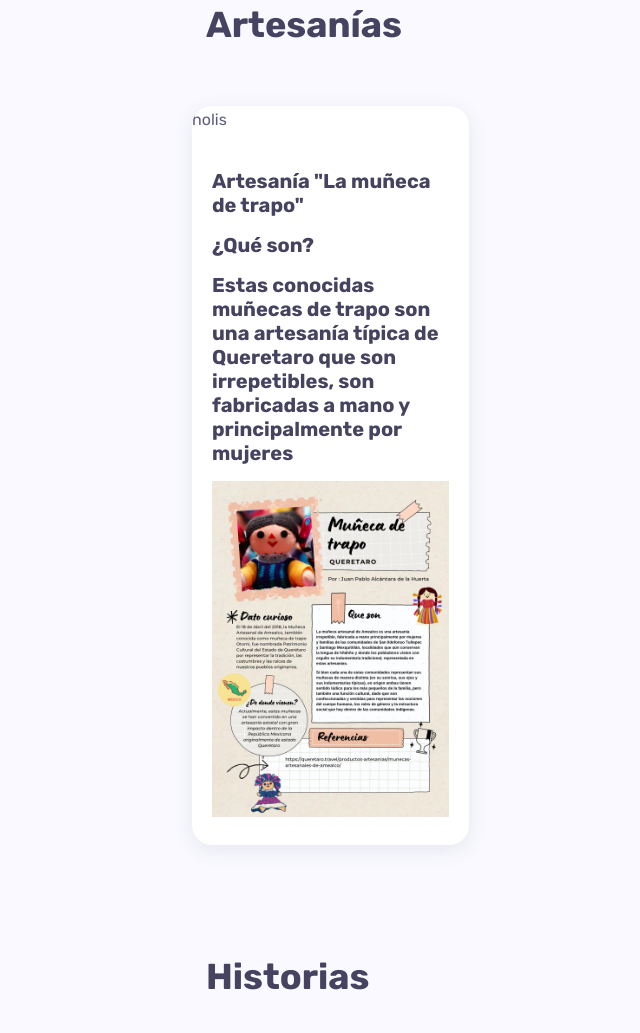
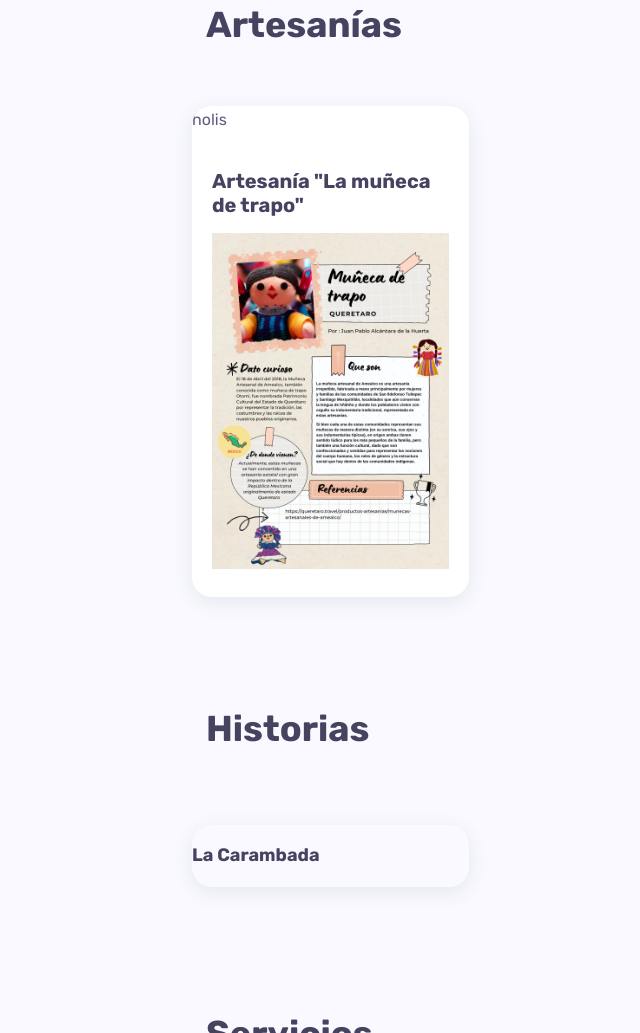
Before and after one commit to Brusolber/wdaDgfgaFFG, a plain HTML site: page index.html in a window 1280 px wide. Shown: the part 1792-2825 px from the top of the page, without its empty margins (3-643 px from the left). Drawn offline with Linux system fonts and the light colour scheme.

Commit message:
Update index.html

```diff
--- a/index.html
+++ b/index.html
@@ -332,8 +332,6 @@
             <div class="details">
               <h4 class="my-0 title">
               	<p>Artesanía "La muñeca de trapo"</p>
-				<p>¿Qué son?</p>
-			    <p>Estas conocidas muñecas de trapo son una artesanía típica de Queretaro que son irrepetibles, son fabricadas a mano y principalmente por mujeres</p>
 				<img src="unnamed.jpg" style="width: 2200px;">
               </h4>
               <ul class="list-inline meta mb-0 mt-2">
```
